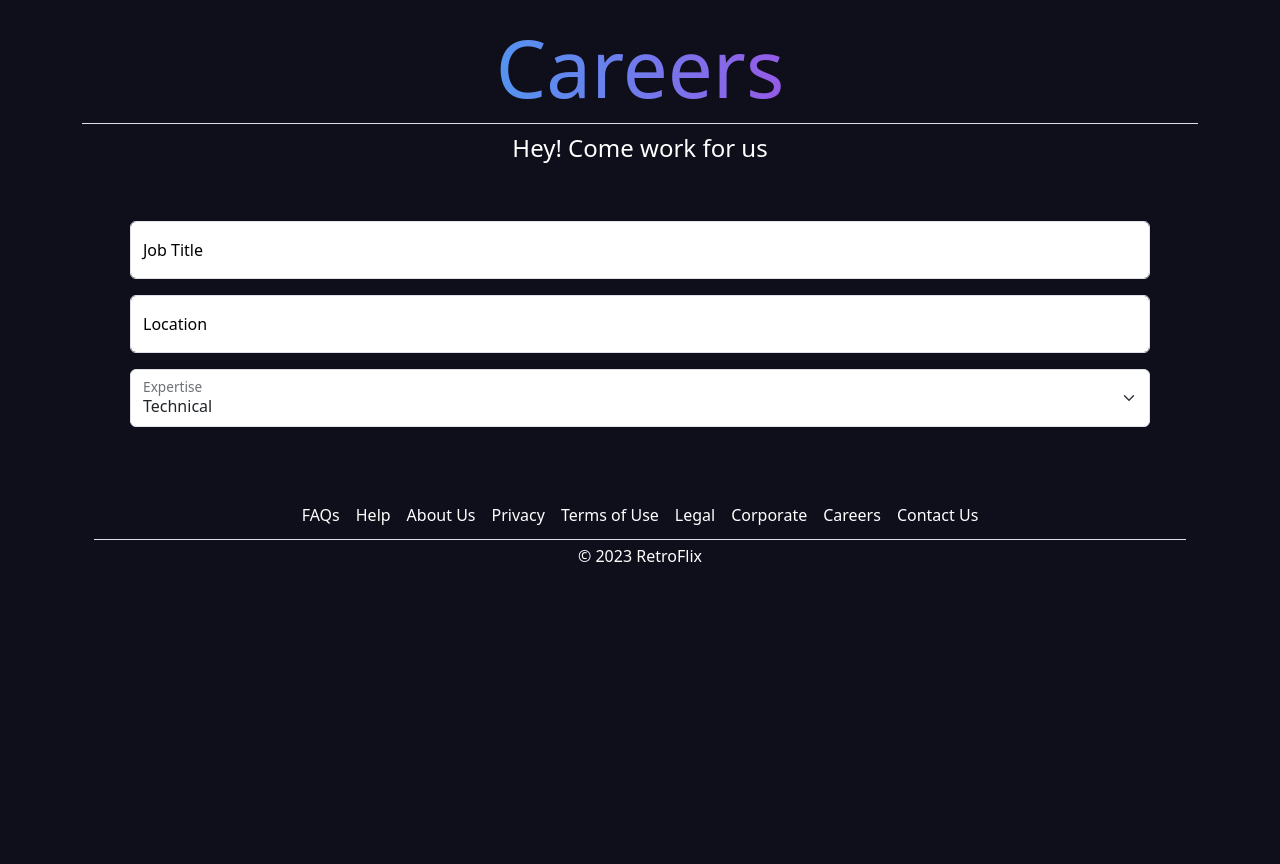
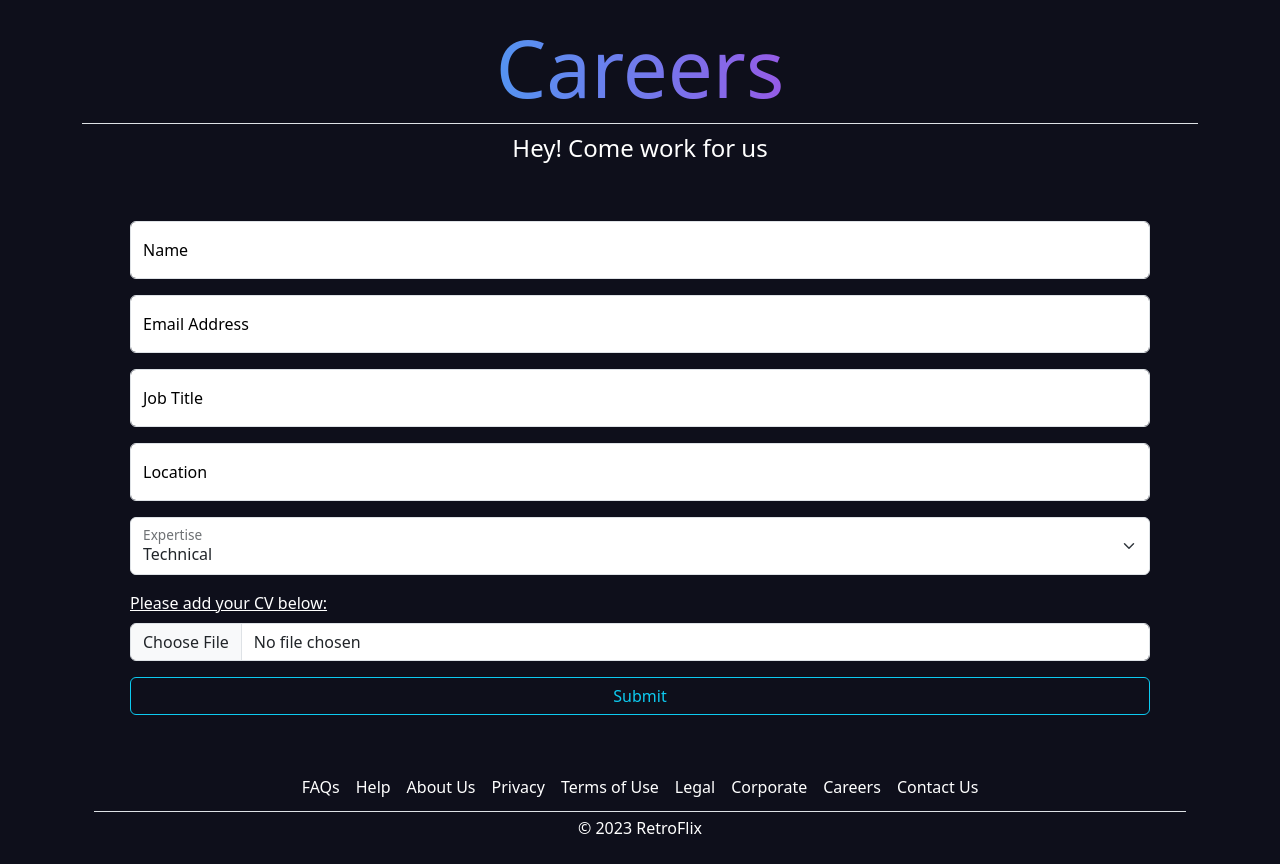
Before and after one commit to maxecution/RetroFlix, a Flask app: page /careers in a window 1280 px wide. Shown: the part 127-991 px from the top of the page. Before the commit the page ends 689 px from the top, so only its background shows below. Run offline with Flask 3, Linux system fonts and the light colour scheme.

Commit message:
added db models, and form submission

```diff
--- a/application/__init__.py
+++ b/application/__init__.py
@@ -24,6 +24,10 @@ app.config['SQLALCHEMY_DATABASE_URI'] = f'mysql://{db_user}:{db_password}@{db_ho
 app.config['SECRET_KEY'] = os.getenv('SECRET_KEY')
 db.init_app(app)
 
+# For file uploads, path needs to be changed to work on your local machine
+app.config['UPLOAD_FOLDER'] = 'C:/Users/maxec/Documents/Get Into Tech/RetroFlix/application/static/careers_uploads'
+
+
 
 @login_manager.user_loader
 def load_user(user_id):
--- a/application/routes.py
+++ b/application/routes.py
@@ -4,6 +4,10 @@ from application import app
 from application.models import *
 from flask_login import current_user, login_required
 from werkzeug.security import generate_password_hash
+from werkzeug.utils import secure_filename
+from werkzeug.datastructures import  FileStorage
+
+import os
 
 #terms render
 @app.route('/terms_of_use')
@@ -16,13 +20,45 @@ def about_us():
     return render_template('about_us.html', title='About Us')
 
 #careers render
-@app.route('/careers')
+@app.route('/careers', methods=['GET', 'POST'])
 def careers():
+    if request.method == 'POST':
+        name = request.form.get('name')
+        email = request.form.get('email')
+        job_title = request.form.get('jobTitle')
+        location = request.form.get('location')
+        expertise = request.form.get('expertise')
+        cvFile = request.files['cvFile']
+
+        filename = secure_filename(cvFile.filename)
+        cvFile.save(os.path.join(app.config['UPLOAD_FOLDER'], filename))
+
+        career_submission = CareerSubmission(name=name, email_address=email, job_title=job_title, location=location, expertise=expertise, filename=filename, file_path=os.path.join(app.config['UPLOAD_FOLDER'], filename))
+
+        db.session.add(career_submission)
+        db.session.commit()
+
+        flash('Your application has been submitted for review')
+        return render_template('careers.html', title='Careers')
+
     return render_template('careers.html', title='Careers')
 
 #contact us render
-@app.route('/contact_us')
+@app.route('/contact_us', methods=['GET', 'POST'])
 def contact_us():
+    if request.method == 'POST':
+        name = request.form.get('name')
+        email = request.form.get('email')
+        contact_message = request.form.get('contactMessage')
+
+        message = ContactMessage(name=name, email_address=email, contact_message=contact_message)
+
+        db.session.add(message)
+        db.session.commit()
+
+        flash('Your message has been sent')
+        return render_template('contact_us.html', title='Contact Us')
+
     return render_template('contact_us.html', title='Contact Us')
 
 #corporate info render
@@ -36,8 +72,22 @@ def faq():
     return render_template('faq.html', title='Frequently Asked Questions')
 
 #help render
-@app.route('/help')
+@app.route('/help', methods=['GET', 'POST'])
 def help():
+    if request.method == 'POST':
+        name = request.form.get('name')
+        email = request.form.get('email')
+        ticket_type = request.form.get('ticketType')
+        ticket_message = request.form.get('ticketMessage')
+
+        help_ticket = HelpTicket(name=name, email_address=email, ticket_type=ticket_type, ticket_message=ticket_message)
+
+        db.session.add(help_ticket)
+        db.session.commit()
+
+        flash('Your ticket has been submitted')
+        return render_template('help.html', title='Help')
+
     return render_template('help.html', title='Help')
 
 #legal notices render
--- a/application/templates/careers.html
+++ b/application/templates/careers.html
@@ -24,19 +24,29 @@
     <!-- search for jobs-->
 
     <div class="container px-5 my-5">
-        <form id="contactForm">
+        <form id="contactForm" method="POST" enctype="multipart/form-data">
             <div class="form-floating mb-3">
-                <input class="form-control" id="job title" type="text" placeholder="Job Title"/>
+                <input class="form-control" id="name" name="name" type="text" placeholder="Name" required/>
+                <label for="name">Name</label>
+            </div>
+
+            <div class="form-floating mb-3">
+                <input class="form-control" id="email" name="email" type="email" placeholder="Email Address" required/>
+                <label for="email">Email Address</label>
+            </div>
+
+            <div class="form-floating mb-3">
+                <input class="form-control" id="jobTitle" name="jobTitle" type="text" placeholder="Job Title" required/>
                 <label for="job title">Job Title</label>
             </div>
 
             <div class="form-floating mb-3">
-                <input class="form-control" id="location" type="text" placeholder="Location"/>
+                <input class="form-control" id="location" name="location" type="text" placeholder="Location" required/>
                 <label for="location">Location</label>
             </div>
 
             <div class="form-floating mb-3">
-                <select class="form-select" id="expertise" aria-placeholder="Expertise">
+                <select class="form-select" id="expertise" name="expertise" aria-placeholder="Expertise" required>
                     <option value="Technical">Technical</option>
                     <option value="Account">Marketing</option>
                     <option value="Orders">Sales</option>
@@ -47,7 +57,13 @@
                 <label for="expertise">Expertise</label>
             </div>
 
+            <u>Please add your CV below:</u>
+            <div class="input-group mb-3 pt-2">
+                <input type="file" class="form-control" id="cvFile" name="cvFile" accept=".pdf,.doc,.docx,.odt" required data-max-size="1048576">
+            </div>
+
             <div class="d-grid">
+                <button class="btn btn-outline-info btn-outline-info" id="submitButton" type="submit">Submit</button>
             </div>
         </form>
     </div>
```
Also changed, not shown: application/models.py (+35 -0 lines), application/templates/contact_us.html (+6 -6 lines), application/templates/help.html (+8 -8 lines).
